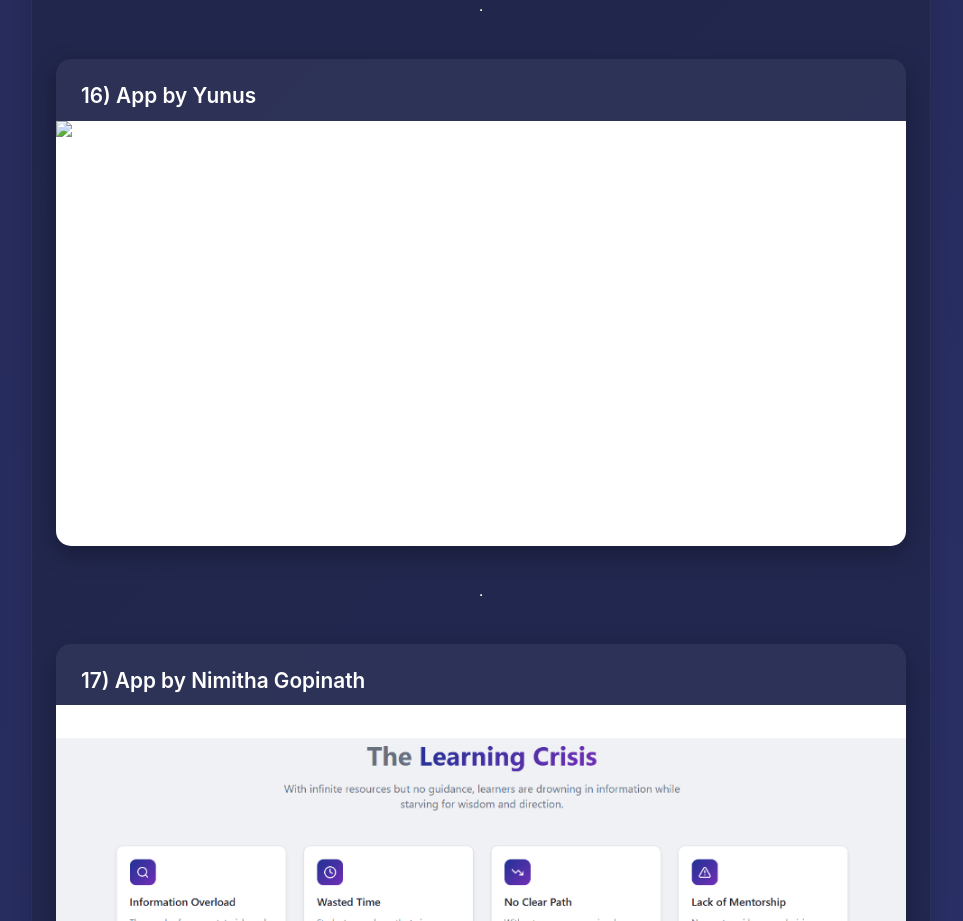
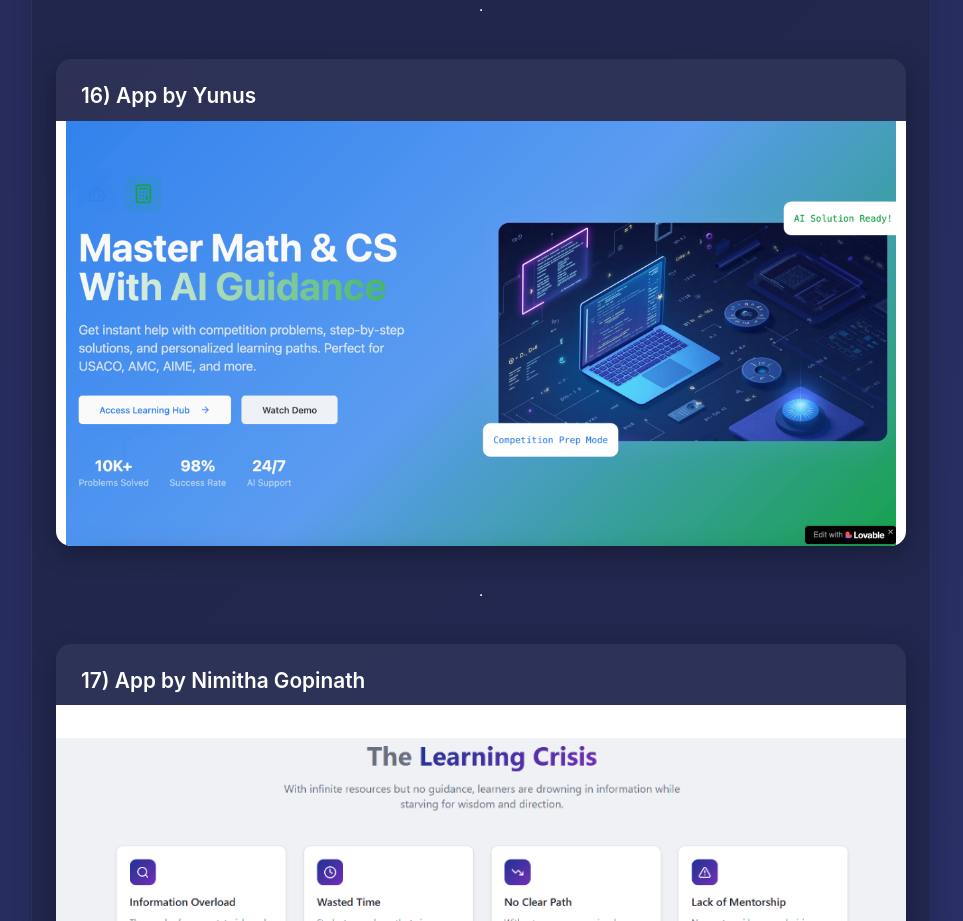
Before and after one commit to vam-nexus/byai-6, a plain HTML site: page projects.html in a window 1280 px wide. Shown: the part 9000-9921 px from the top of the page, without its empty margins (159-1122 px from the left). Drawn offline with Linux system fonts and the light colour scheme.

Commit message:
added projets

```diff
--- a/projects.html
+++ b/projects.html
@@ -189,7 +189,7 @@
                         <div class="project-item">
                             <h4>16) App by Yunus</h4>
                             <div class="project-image">
-                                <img src="project_landing_pages/math_cs - Yunus.webp" alt="Project landing page">
+                                <img src="project_landing_pages/math_cs - Yunus Tuncbilek.webp" alt="Project landing page">
                             </div>
                         </div>
 
```
